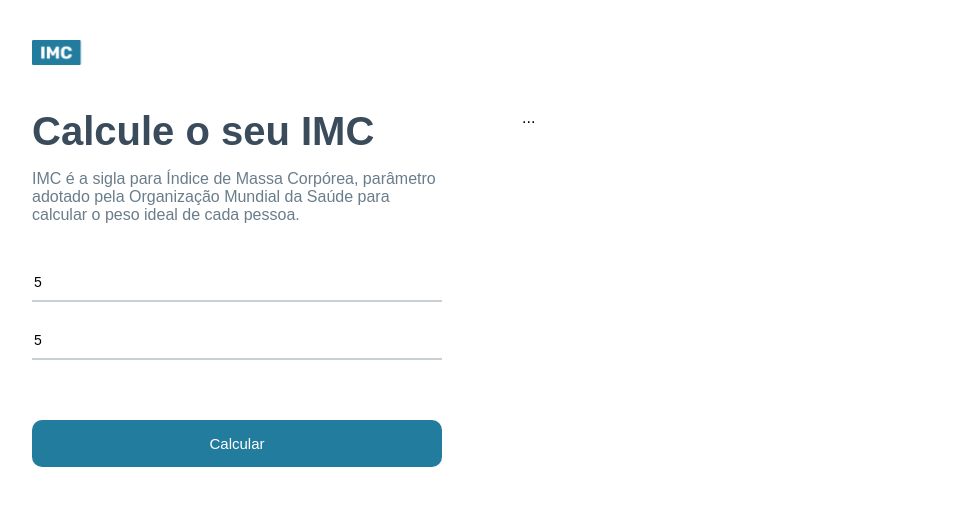
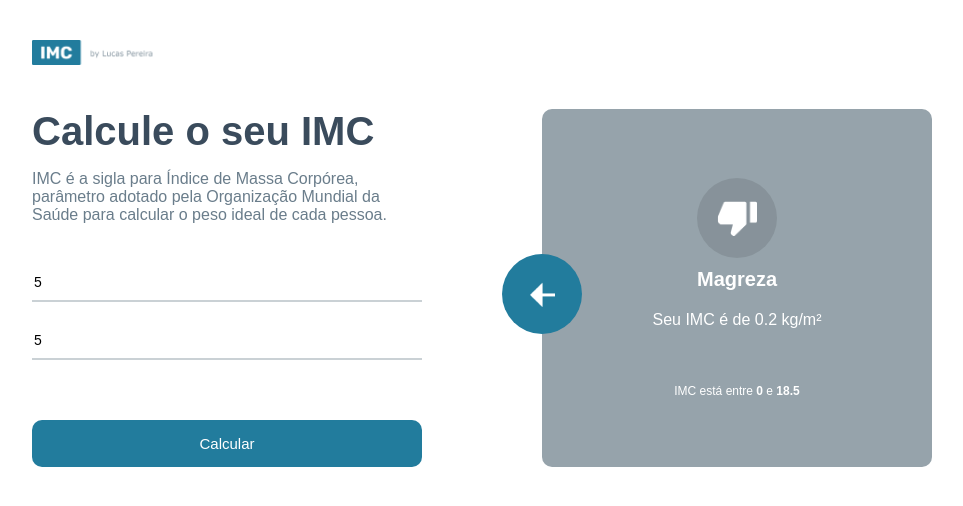
Before and after one commit to lucaspereiraio/BMI_calculator_react, a React (Create React App) app: page / in a window 1280 px wide. Both pictures are taken after typing "5", "5" into the empty fields and a click on the button "Calcular". Shown: the top 506 px of the page, without its empty margins (158-1121 px from the left). Built offline with nearby package versions, Linux system fonts and the light colour scheme.

Commit message:
functionalities
implementing the functionalities

```diff
--- a/src/App.module.css
+++ b/src/App.module.css
@@ -58,6 +58,39 @@ body {
   opacity: 0.8;
 }
 
-.rightSide {
+.container .rightSide {
   flex: 1;
+  margin-left: 40px;
+  display: flex;
 }
+
+.container .rightSide .grid {
+  flex: 1;
+  display: grid;
+  grid-template-columns: repeat(2, 1fr);
+  gap: 20px;
+}
+
+.container .rightSide .rightBig {
+  flex: 1;
+  display: flex;
+}
+
+.container .rightSide .rightArrow {
+  position: absolute;
+  background-color: #227c9d;
+  width: 80px;
+  height: 80px;
+  border-radius: 50%;
+  display: flex;
+  justify-content: center;
+  align-items: center;
+  cursor: pointer;
+  margin-left: -40px;
+  margin-top: 145px;
+  transition: all ease 0.3s;
+}
+
+.container .rightSide .rightArrow:hover {
+  opacity: 0.8;
+}
--- a/src/App.tsx
+++ b/src/App.tsx
@@ -1,18 +1,29 @@
 import React, { useState } from "react";
 import styles from "./App.module.css";
-import imcIcon from "./assets/imcIcon.png";
-import { levels, calculateImc } from "./helpers/imc";
+import imcIcon from "./assets/imc-lucas.png";
+import { levels, calculateImc, Level } from "./helpers/imc";
+import { GridItem } from "./components/gridItem";
+import leftArrowImg from "./assets/leftarrow.png";
 
 function App() {
   const [heightField, setHeightField] = useState<number>(0);
   const [weightField, setWeightField] = useState<number>(0);
+  const [toShow, setToShow] = useState<Level | null>(null);
 
   const handleCalulateButton = () => {
     if (heightField && weightField) {
+      setToShow(calculateImc(heightField, weightField));
     } else {
       alert("Digite todos os campos");
     }
   };
+
+  const handleBackButton = () => {
+    setToShow(null);
+    setHeightField(0);
+    setWeightField(0);
+  };
+
   return (
     <div className={styles.main}>
       <header className={styles.headerContainer}>
@@ -40,7 +51,23 @@ function App() {
           />
           <button onClick={handleCalulateButton}>Calcular</button>
         </div>
-        <div className={styles.rightSide}>...</div>
+        <div className={styles.rightSide}>
+          {!toShow && (
+            <div className={styles.grid}>
+              {levels.map((item, key) => (
+                <GridItem key={key} item={item} />
+              ))}
+            </div>
+          )}
+          {toShow && (
+            <div className={styles.rightBig}>
+              <div className={styles.rightArrow} onClick={handleBackButton}>
+                <img src={leftArrowImg} alt="Back arrow button" width={25} />
+              </div>
+              <GridItem item={toShow} />
+            </div>
+          )}
+        </div>
       </div>
     </div>
   );
--- /dev/null
+++ b/src/components/gridItem/GridItem.module.css
@@ -0,0 +1,35 @@
+.main {
+  flex: 1;
+  color: #fff;
+  border-radius: 10px;
+  display: flex;
+  justify-content: center;
+  align-items: center;
+  flex-direction: column;
+  padding: 20px;
+}
+
+.gridIcon {
+  width: 80px;
+  height: 80px;
+  border-radius: 50%;
+  background-color: rgba(0, 0, 0, 0.1);
+  display: flex;
+  justify-content: center;
+  align-items: center;
+}
+.gridTitle {
+  font-size: 20px;
+  font-weight: bold;
+  margin-top: 10px;
+}
+
+.gridInfo {
+  font-size: 12px;
+  margin-top: 5px;
+}
+
+.yourImc {
+  font-size: 16px;
+  margin: 20px 0 50px 0;
+}
--- /dev/null
+++ b/src/components/gridItem/GridItem.tsx
@@ -0,0 +1,31 @@
+import { Level } from "../../helpers/imc";
+import styles from "./GridItem.module.css";
+import upImg from "../../assets/up.png";
+import downImg from "../../assets/down.png";
+
+type Props = {
+  item: Level;
+};
+export const GridItem = ({ item }: Props) => {
+  return (
+    <div className={styles.main} style={{ backgroundColor: item.color }}>
+      <div className={styles.gridIcon}>
+        <img
+          src={item.icon === "up" ? upImg : downImg}
+          alt="pointing icon"
+          width={40}
+        />
+      </div>
+      <div className={styles.gridTitle}>{item.title}</div>
+      {item.yourImc && (
+        <div className={styles.yourImc}>Seu IMC é de {item.yourImc} kg/m²</div>
+      )}
+      <div className={styles.gridInfo}>
+        <>
+          IMC está entre <strong>{item.imc[0]}</strong> e{" "}
+          <strong>{item.imc[1]}</strong>
+        </>
+      </div>
+    </div>
+  );
+};
--- /dev/null
+++ b/src/components/gridItem/index.tsx
@@ -0,0 +1 @@
+export * from "./GridItem";
--- a/src/helpers/imc.ts
+++ b/src/helpers/imc.ts
@@ -9,16 +9,18 @@ export type Level = {
 export const levels: Level[] = [
   { title: "Magreza", color: "#96a3ab", icon: "down", imc: [0, 18.5] },
   { title: "Normal", color: "#0ead69", icon: "up", imc: [18.6, 24.9] },
-  { title: "Sobrepeso", color: "#e2b036", icon: "down", imc: [25.0, 30.0] },
-  { title: "Obesidade", color: "#c3423f", icon: "down", imc: [30.1, 99.0] },
+  { title: "Sobrepeso", color: "#e2b036", icon: "down", imc: [25, 30] },
+  { title: "Obesidade", color: "#c3423f", icon: "down", imc: [30.1, 99] },
 ];
 export const calculateImc = (height: number, weight: number) => {
   const imc = weight / (height * height);
 
   for (let i in levels) {
-    if (imc >= levels[i].imc[0] && imc <= levels[i].imc[1])
-      return (levels[i].yourImc = imc);
+    if (imc >= levels[i].imc[0] && imc < levels[i].imc[1]) {
+      let levelCopy: Level = { ...levels[i] };
+      levelCopy.yourImc = parseFloat(imc.toFixed(2));
+      return levelCopy;
+    }
   }
-
   return null;
 };
```
Also changed, not shown: src/assets/imc-lucas.png (added).
